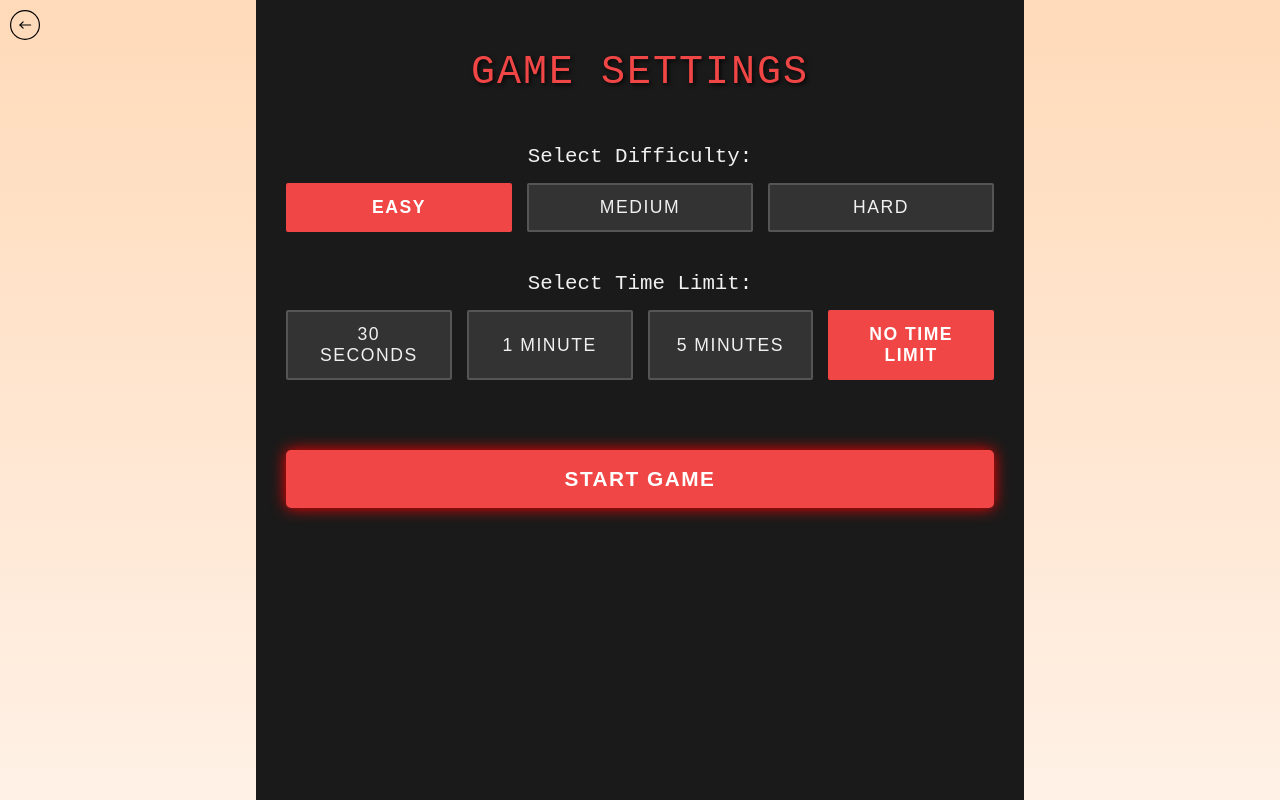
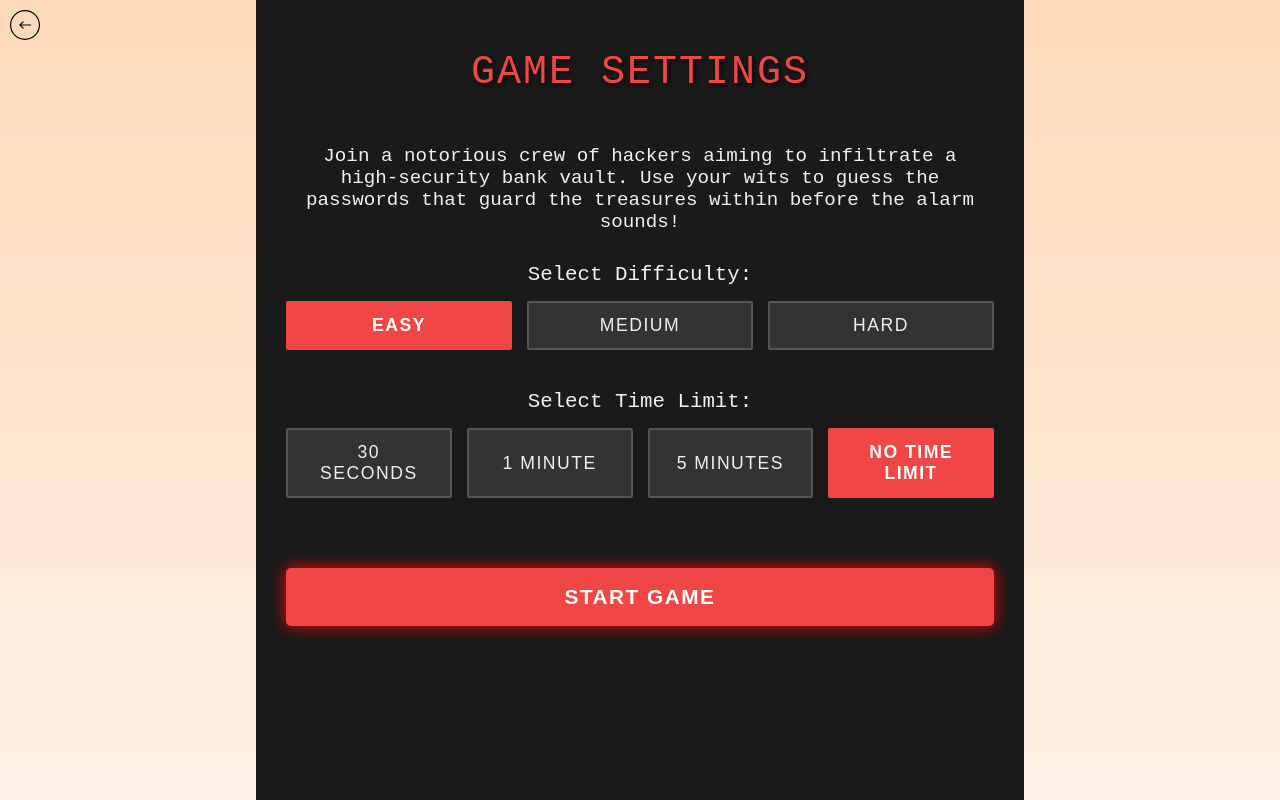
Before and after one commit to joseph-johnson27001/game-world, a Vue app: page /code-word/categories in a window 1280 px wide. Built offline with nearby package versions, Linux system fonts and the light colour scheme.

Commit message:
Added introduction

```diff
--- a/src/views/CodeWord/CodeWordCategories.vue
+++ b/src/views/CodeWord/CodeWordCategories.vue
@@ -2,6 +2,15 @@
   <div class="codeword-categories">
     <div class="heading-container">
       <h1>Game Settings</h1>
+    </div>
+
+    <!-- Game Description -->
+    <div class="game-description">
+      <p>
+        Join a notorious crew of hackers aiming to infiltrate a high-security
+        bank vault. Use your wits to guess the passwords that guard the
+        treasures within before the alarm sounds!
+      </p>
     </div>
 
     <!-- Difficulty Selection -->
@@ -110,6 +119,14 @@ export default {
   text-shadow: 2px 2px 4px rgba(0, 0, 0, 0.8);
 }
 
+/* New styles for game description */
+.game-description {
+  font-size: 1.2em;
+  color: #f1f1f1;
+  margin-bottom: 30px;
+  padding: 0 15px;
+}
+
 .category-selection {
   margin-bottom: 40px;
   display: grid;
```
